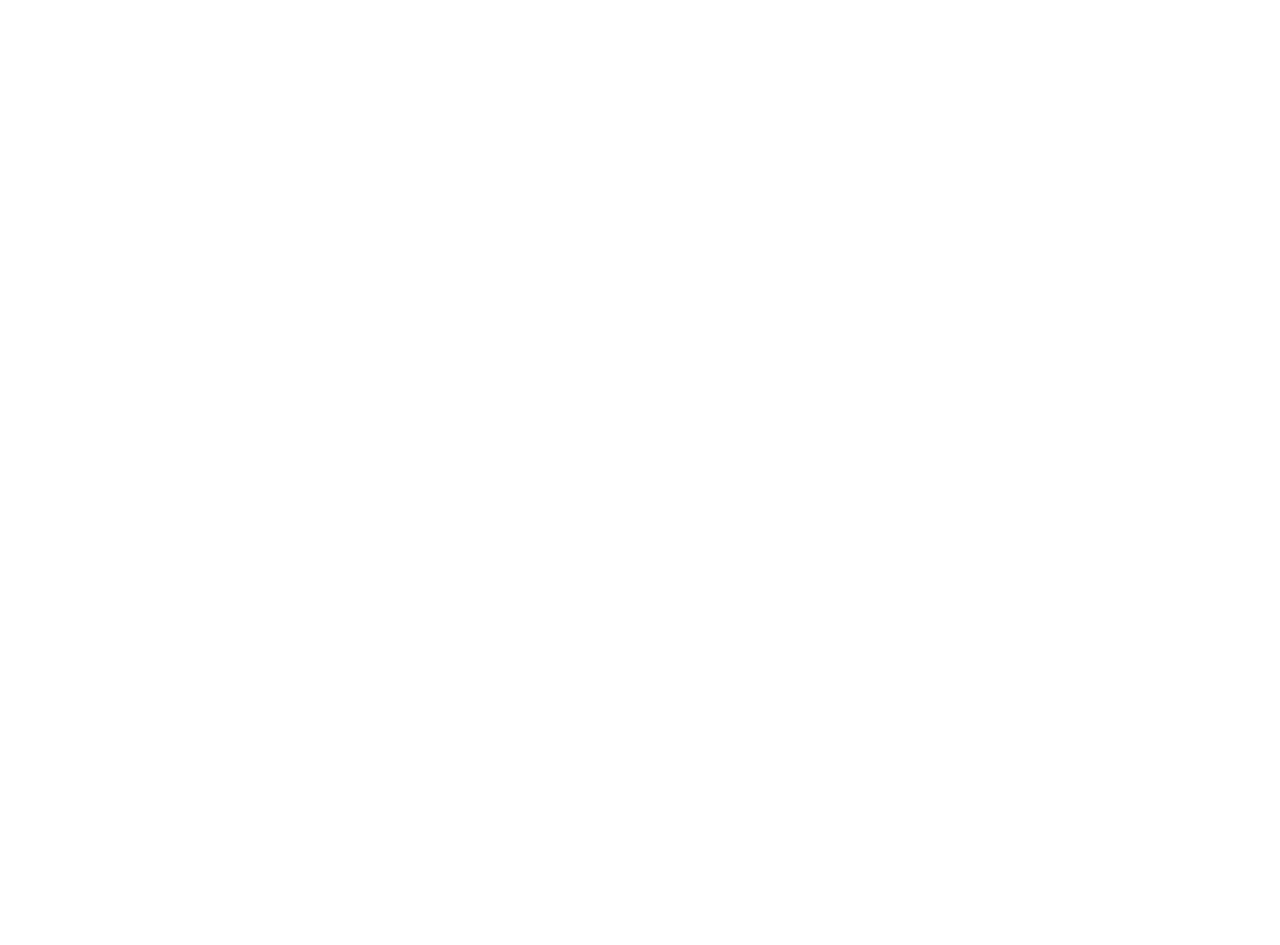
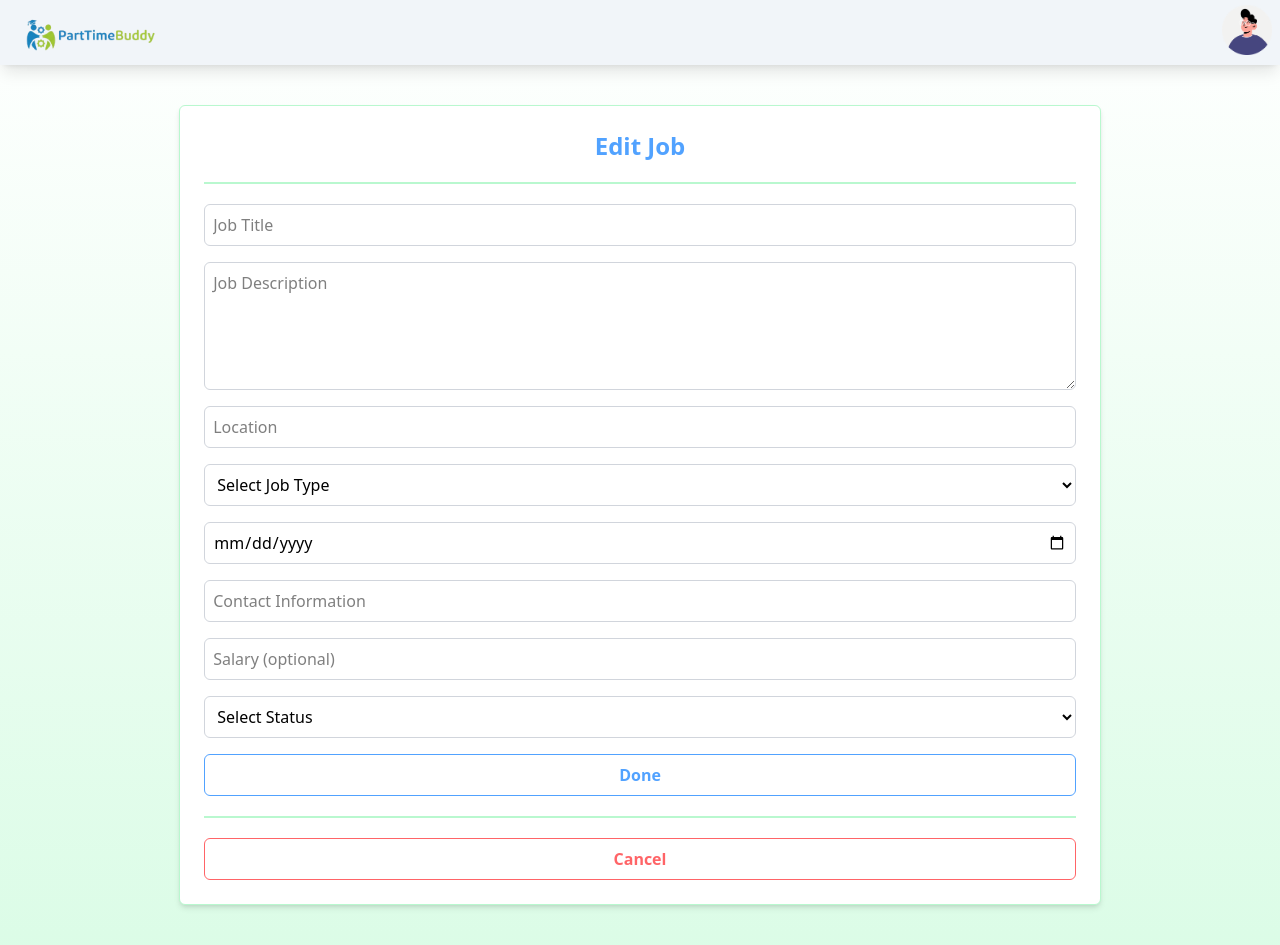
Before and after one commit to shanuDil2001/job-posting-website-frontend, a React (Vite) app: page /dashboard/edit-job in a window 1280 px wide. Before the commit this address had no page. Before the commit the page ends 800 px from the top, so only its background shows below. Built offline with nearby package versions, Linux system fonts and the light colour scheme.

Commit message:
Developed editJob page for editing jobs ✏

```diff
--- a/src/App.jsx
+++ b/src/App.jsx
@@ -31,7 +31,7 @@
         </Route>
         <Route path="/dashboard" element={<EmployerLayout />}>
           <Route index element={<Dashboard />} />
-          <Route path="edit" element={<EditJob />} />
+          <Route path="edit-job" element={<EditJob />} />
           <Route path="new-job" element={<NewJob />} />
         </Route>
       </Routes>
--- a/src/components/employer/header.jsx
+++ b/src/components/employer/header.jsx
@@ -19,7 +19,7 @@
 
    return (
       <header className="fixed shadow-lg w-full h-[65px] z-10 bg-slate-100 text-slate-500 font-semibold flex justify-between md:flex md:justify-between md:items-center">
-         <Link to="/" className="text-xl">
+         <Link to="" className="text-xl">
             <img className="w-[180px] h-[60px] object-cover" src="/logo.png" />
          </Link>
 
--- a/src/pages/employer/dashboard.jsx
+++ b/src/pages/employer/dashboard.jsx
@@ -97,7 +97,9 @@
                               {new Date(job.createdAt).toLocaleDateString()}
                            </td>
                            <td className="py-3 px-4">
-                              <button className="me-2 px-3 py-1 bg-green-400 text-white rounded-md hover:bg-green-600 cursor-pointer">
+                              <button
+                                 onClick={() => navigate("/dashboard/edit-job")}
+                                 className="me-2 px-3 py-1 bg-green-400 text-white rounded-md hover:bg-green-600 cursor-pointer">
                                  Edit
                               </button>
                               <button className="px-3 py-1 bg-red-400 text-white rounded-md hover:bg-red-600 cursor-pointer">
--- a/src/pages/employer/editJob.jsx
+++ b/src/pages/employer/editJob.jsx
@@ -1,7 +1,74 @@
+import { useNavigate } from "react-router-dom";
+
 function EditJob() {
+   const navigate = useNavigate();
+
    return (
-      <div>
-         Edit Job
+      <div className="w-[90%] min-h-[calc(100vh-65px)] flex flex-col items-center my-10">
+         <div className="w-full bg-white p-6 rounded-md shadow-md border border-green-200 md:w-[80%]">
+            <h2 className="text-2xl font-semibold mb-4 text-blue-400 text-center">Edit Job</h2>
+            <hr className="border border-green-200 w-full my-5" />
+            <div className="flex flex-col gap-4">
+               <input
+                  type="text"
+                  placeholder="Job Title"
+                  className="border border-gray-300 p-2 rounded-md w-full"
+               />
+               <textarea
+                  placeholder="Job Description"
+                  className="border border-gray-300 p-2 rounded-md w-full h-32"
+               ></textarea>
+               <input
+                  type="text"
+                  placeholder="Location"
+                  className="border border-gray-300 p-2 rounded-md w-full"
+               />
+               <select
+                  defaultValue={"Select Job Type"}
+                  className="border border-gray-300 p-2 rounded-md w-full">
+                  <option disabled value="Select Job Type">Select Job Type</option>
+                  <option value="Part-Time">Part-Time</option>
+                  <option value="Full-Time">Full-Time</option>
+               </select>
+               <input
+                  type="date"
+                  placeholder="Job Date"
+                  className="border border-gray-300 p-2 rounded-md w-full"
+               />
+               <input
+                  type="text"
+                  placeholder="Contact Information"
+                  className="border border-gray-300 p-2 rounded-md w-full"
+               />
+               <input
+                  type="text"
+                  placeholder="Salary (optional)"
+                  className="border border-gray-300 p-2 rounded-md w-full"
+               />
+               <select
+                  defaultValue={"Select Status"}
+                  className="border border-gray-300 p-2 rounded-md w-full">
+                  <option disabled value="Select Status">Select Status</option>
+                  <option value="Open">Open</option>
+                  <option value="Closed">Closed</option>
+               </select>
+               <button
+                  type="submit"
+                  className="cursor-pointer bg-white border border-blue-400 text-blue-400 p-2 rounded-md font-semibold hover:bg-blue-500 hover:text-white"
+               >
+                  Done
+               </button>
+            </div>
+            <div className="flex flex-col">
+               <hr className="border border-green-200 w-full my-5" />
+               <button
+                  onClick={() => { navigate(-1); }}
+                  className="cursor-pointer bg-white border border-red-400 text-red-400 p-2 rounded-md font-semibold hover:bg-red-500 hover:text-white"
+               >
+                  Cancel
+               </button>
+            </div>
+         </div>
       </div>
    );
 }
--- a/src/pages/employer/newJob.jsx
+++ b/src/pages/employer/newJob.jsx
@@ -1,7 +1,67 @@
+import { useNavigate } from "react-router-dom";
+
 function NewJob() {
+   const navigate = useNavigate();
+
    return (
-      <div className="w-full h-[calc(100vh-65px)] flex justify-center items-center">
-         New Job
+      <div className="w-[90%] min-h-[calc(100vh-65px)] flex flex-col items-center my-10">
+         <div className="w-full bg-white p-6 rounded-md shadow-md border border-green-200 md:w-[80%]">
+            <h2 className="text-2xl font-semibold mb-4 text-blue-400 text-center">Post a New Job</h2>
+            <hr className="border border-green-200 w-full my-5" />
+            <div className="flex flex-col gap-4">
+               <input
+                  type="text"
+                  placeholder="Job Title"
+                  className="border border-gray-300 p-2 rounded-md w-full"
+               />
+               <textarea
+                  placeholder="Job Description"
+                  className="border border-gray-300 p-2 rounded-md w-full h-32"
+               ></textarea>
+               <input
+                  type="text"
+                  placeholder="Location"
+                  className="border border-gray-300 p-2 rounded-md w-full"
+               />
+               <select
+               defaultValue={"Select Job Type"}
+               className="border border-gray-300 p-2 rounded-md w-full">
+                  <option disabled value="Select Job Type">Select Job Type</option>
+                  <option value="Part-Time">Part-Time</option>
+                  <option value="Full-Time">Full-Time</option>
+               </select>
+               <input
+                  type="date"
+                  placeholder="Job Date"
+                  className="border border-gray-300 p-2 rounded-md w-full"
+               />
+               <input
+                  type="text"
+                  placeholder="Contact Information"
+                  className="border border-gray-300 p-2 rounded-md w-full"
+               />
+               <input
+                  type="text"
+                  placeholder="Salary (optional)"
+                  className="border border-gray-300 p-2 rounded-md w-full"
+               />
+               <button
+                  type="submit"
+                  className="cursor-pointer bg-white border border-blue-400 text-blue-400 p-2 rounded-md font-semibold hover:bg-blue-500 hover:text-white"
+               >
+                  Post Job
+               </button>
+            </div>
+            <div className="flex flex-col">
+               <hr className="border border-green-200 w-full my-5" />
+               <button
+                  onClick={() => { navigate(-1); }}
+                  className="cursor-pointer bg-white border border-red-400 text-red-400 p-2 rounded-md font-semibold hover:bg-red-500 hover:text-white"
+               >
+                  Cancel
+               </button>
+            </div>
+         </div>
       </div>
    );
 }
```
